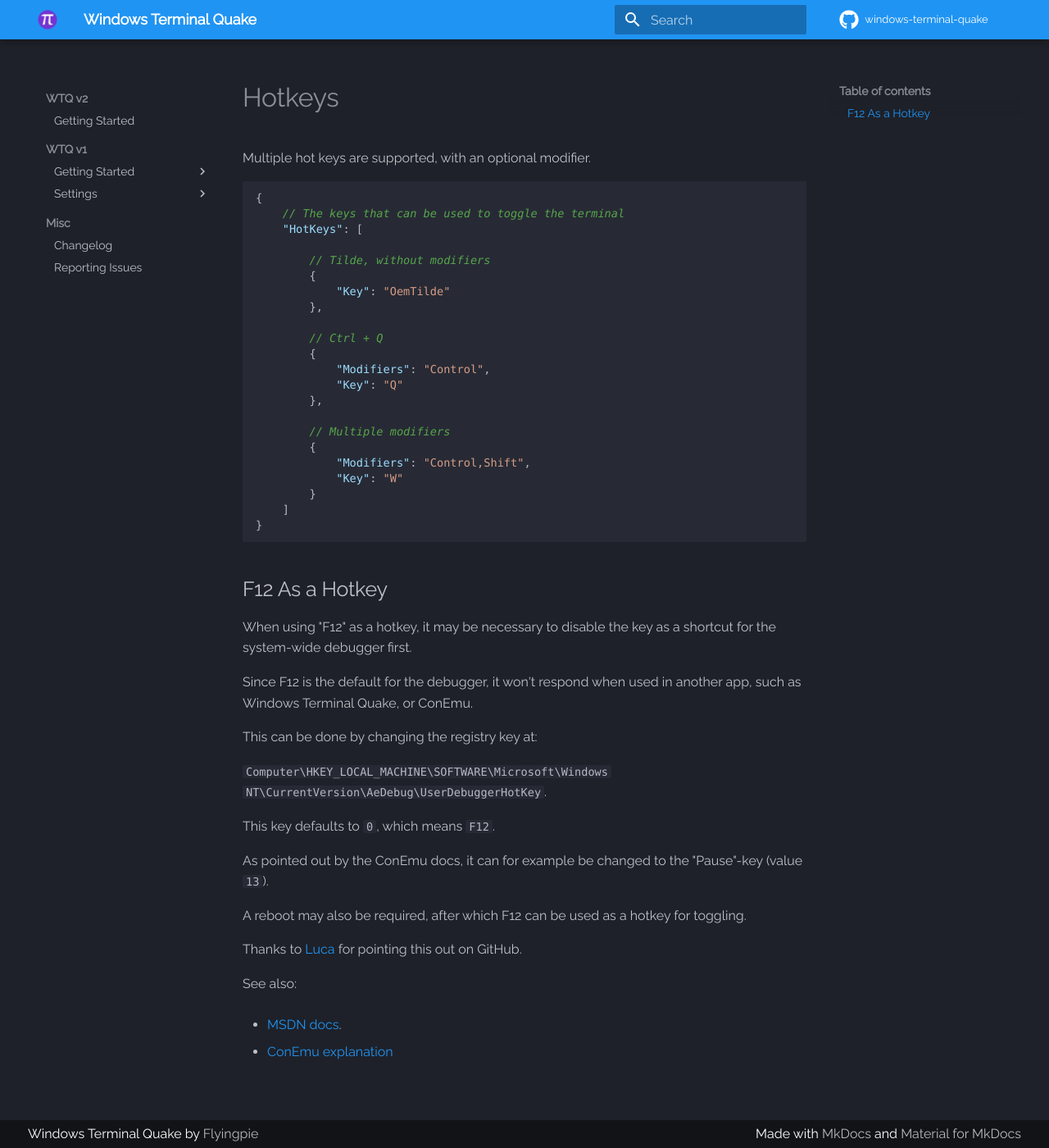
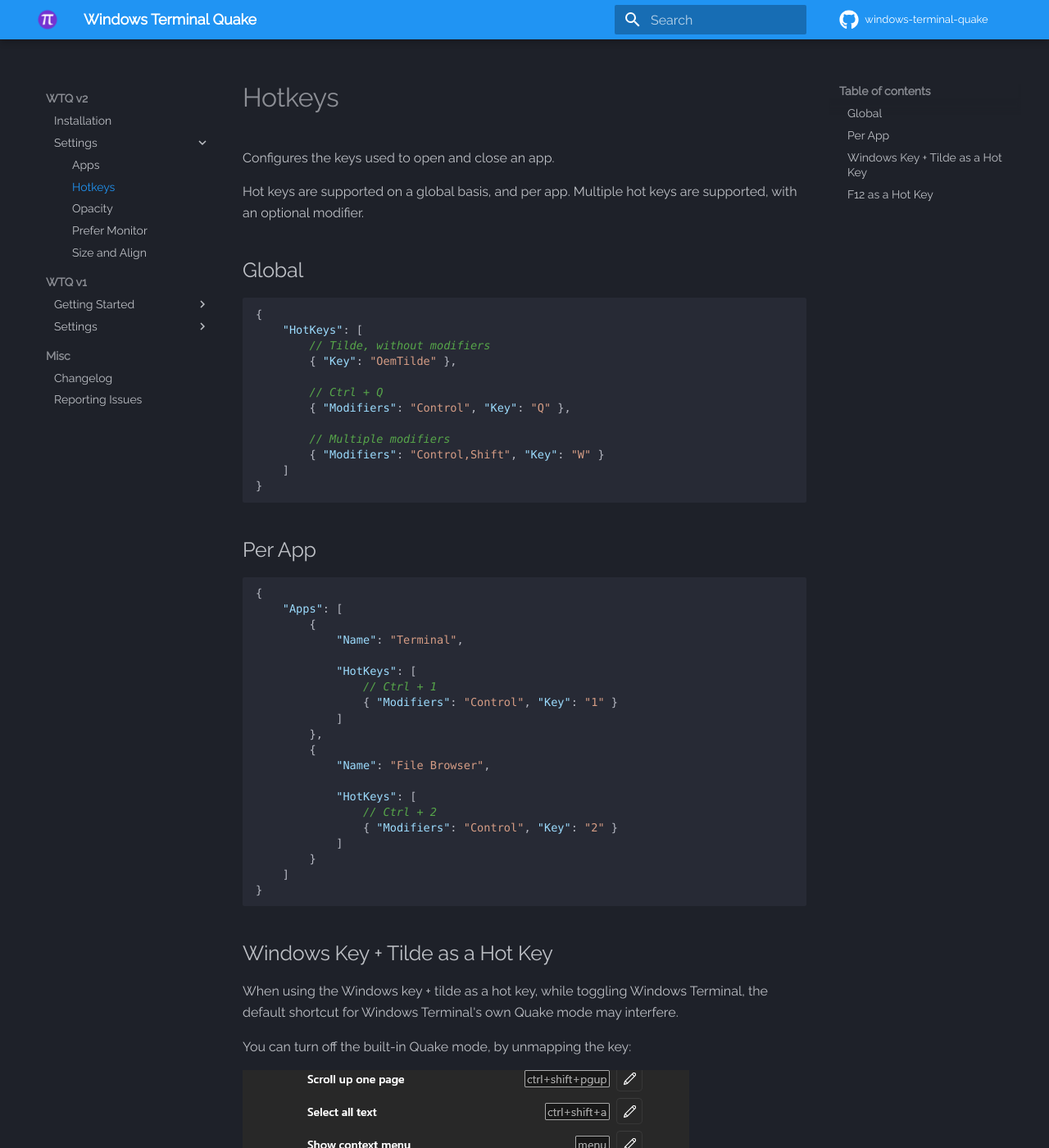
Before and after one commit to flyingpie/windows-terminal-quake, an MkDocs documentation site: the page built from docs/pages/v2/settings/hotkeys.md, in a window 1280 px wide and 1400 px high. Shown: the whole window at 82% size. Built offline with MkDocs 1.6.1 and Material for MkDocs 9.7.7, drawn with Linux system fonts in a browser that asks for light colours; comment, search, counter and statistics services are not loaded; some of the changed text lies outside the part shown.

Commit message:
Workspace

````diff
--- a/docs/mkdocs.yml
+++ b/docs/mkdocs.yml
@@ -6,7 +6,23 @@ site_dir: 'build'
 
 nav:
 - WTQ v2:
-  - Getting Started: v2/installation.md
+  - Installation: v2/installation.md
+  - Settings:
+    - Apps: v2/settings/apps.md
+    #- Always On Top: v2/settings/always-on-top.md
+    #- Command Line Parameters: v2/settings/command-line-parameters.md
+    #- Disable When Active App Is In Fullscreen: v2/settings/disable-when-active-app-is-in-fullscreen.md
+    #- Hide On Focus Lost: v2/settings/hide-on-focus-lost.md
+    - Hotkeys: v2/settings/hotkeys.md
+    #- Notifications: v2/settings/notifications.md
+    - Opacity: v2/settings/opacity.md
+    - Prefer Monitor: v2/settings/prefer-monitor.md
+    - Size and Align: v2/settings/size-and-align.md
+    #- Start Hidden: v2/settings/start-hidden.md
+    #- Suppress Hotkey for Processes: v2/settings/suppress-hotkey-for-processes.md
+    #- Taskbar Icon Visibility: v2/settings/taskbar-icon-visibility.md
+    #- Toggle Animation: v2/settings/toggle-animation.md
+    #- Windows Terminal Command: v2/settings/windows-terminal-command.md
 
 - WTQ v1:
   - Getting Started:
@@ -64,6 +80,9 @@ extra_css:
   - assets/styles.css
 
 markdown_extensions:
+  - admonition
   - sane_lists
+  - pymdownx.details
   - pymdownx.highlight:
       use_pygments: false
+  - pymdownx.superfences
--- a/docs/pages/v2/settings/hotkeys.md
+++ b/docs/pages/v2/settings/hotkeys.md
@@ -1,33 +1,59 @@
 # Hotkeys
 
+Configures the keys used to open and close an app.
+
+Hot keys are supported on a global basis, and per app.
 Multiple hot keys are supported, with an optional modifier.
 
+## Global
 ```json
 {
-	// The keys that can be used to toggle the terminal
 	"HotKeys": [
-
 		// Tilde, without modifiers
-		{
-			"Key": "OemTilde"
-		},
+		{ "Key": "OemTilde" },
 
 		// Ctrl + Q
-		{
-			"Modifiers": "Control",
-			"Key": "Q"
-		},
+		{ "Modifiers": "Control", "Key": "Q" },
 
 		// Multiple modifiers
+		{ "Modifiers": "Control,Shift", "Key": "W" }
+	]
+}
+```
+
+## Per App
+```json
+{
+	"Apps": [
 		{
-			"Modifiers": "Control,Shift",
-			"Key": "W"
+			"Name": "Terminal",
+
+			"HotKeys": [
+				// Ctrl + 1
+				{ "Modifiers": "Control", "Key": "1" }
+			]
+		},
+		{
+			"Name": "File Browser",
+
+			"HotKeys": [
+				// Ctrl + 2
+				{ "Modifiers": "Control", "Key": "2" }
+			]
 		}
 	]
 }
 ```
 
-## F12 As a Hotkey
+## Windows Key + Tilde as a Hot Key
+
+When using the Windows key + tilde as a hot key, while toggling Windows Terminal, the default shortcut for Windows Terminal's own Quake mode may interfere.
+
+You can turn off the built-in Quake mode, by unmapping the key:
+
+![WT Hot Key](../../assets/img/wt-hotkey.png)
+
+## F12 as a Hot Key
 
 When using "F12" as a hotkey, it may be necessary to disable the key as a shortcut for the system-wide debugger first.
 
````
Also changed, not shown: docs/README.md (+4 -0 lines), docs/pages/index.md (+8 -3 lines), docs/pages/v1/index.md (+6 -1 lines), docs/pages/v2/installation.md (+3 -0 lines), docs/pages/v2/settings/apps.md (added, +62 -0 lines), docs/pages/assets/img/wt-hotkey.png (added).
